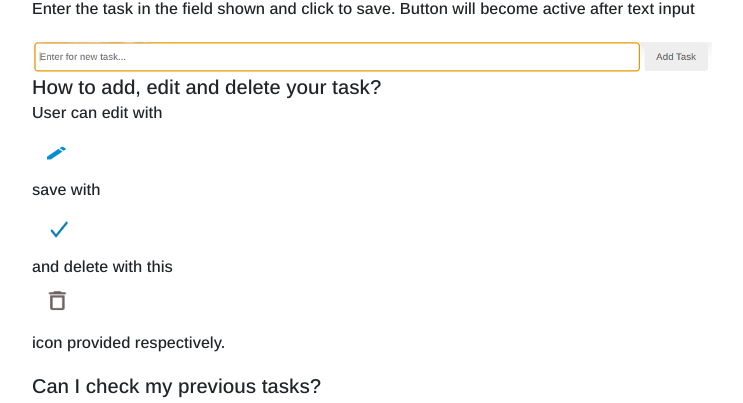
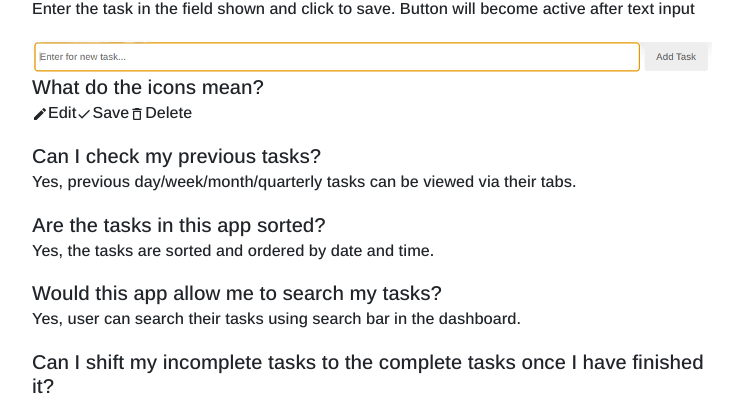
Before and after one commit to omerffaruk/Goal-app-CYF-final-project-1, a React (Create React App) app in the folder client/: page /about in a window 1280 px wide. Shown: the part 1058-1461 px from the top of the page, without its empty margins (268-1011 px from the left). Built offline with nearby package versions, Linux system fonts and the light colour scheme.

Commit message:
changed imgs to icons

```diff
--- a/client/src/pages/About.js
+++ b/client/src/pages/About.js
@@ -3,12 +3,10 @@ import anzaPic from "../images/anza.png";
 import dharmaPic from "../images/dharma.png";
 import musaPic from "../images/musa.png";
 import omerPic from "../images/omer.png";
-import  register from "../images/register.png";
+import { MdModeEdit, MdDone, MdDeleteOutline } from "react-icons/md";
 import standup from "../images/standup1.png";
 import icon from "../images/icon.png";
-import edit from "../images/edit.png";
-import save from "../images/save.png";
-import remove from "../images/delete.png";
+
 
 
 import { BsLinkedin, BsTwitter, BsGithub } from "react-icons/bs";
@@ -40,7 +38,7 @@ const About = () => (
 					id="video"
 					width="560"
 					height="315"
-					src={"https://youtube.com/embed?v=6qcA4z3srCA"}
+					src={"https://youtube.com/embed/6qcA4z3srCA"}
 					title="howToVideo"
 					frameBorder="0"
 					allow="accelerometer; autoplay; clipboard-write; encrypted-media; gyroscope; picture-in-picture"
@@ -55,23 +53,18 @@ const About = () => (
 				<div className="image-ctn">
 					<img className="faq-img" src={standup} alt="standup"></img>
 				</div>
-				<h5>How to add, edit and delete your task?</h5>
+				<h5>What do the icons mean?</h5>
+				<div className="edit">
 				<p>
 					{" "}
-					User can edit with
-					<div className="image-btn">
-						<img className="icon" src={edit} alt="edit" />{" "}
-					</div>
-					save with
-					<div className="image-btn">
-						<img className="icon" src={save} alt="save" />{" "}
-					</div>
-					and delete with this
-					<div className="image-btn">
-						<img className="icon" src={remove} alt="delete" />{" "}
-					</div>{" "}
-					icon provided respectively.
+					<MdModeEdit />
+					Edit
+					<MdDone />
+					Save
+					<MdDeleteOutline />
+					Delete
 				</p>
+				</div>
 				<h5> Can I check my previous tasks? </h5>{" "}
 				<p>
 					Yes, previous day/week/month/quarterly tasks can be viewed
```
